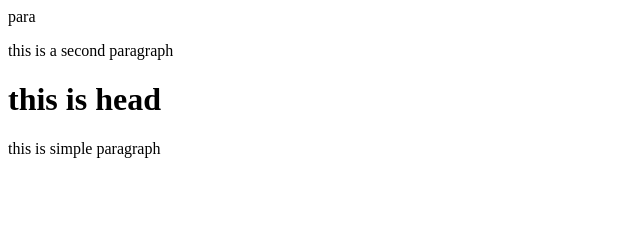
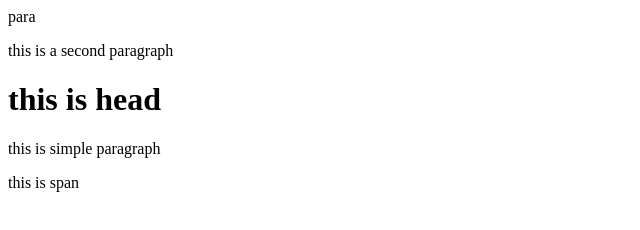
Before and after one commit to upendra93gupta/localrepo, a plain HTML site: page index.html in a window 1280 px wide. Shown: the full height of the page, 0-640 px from the left. Drawn offline with Linux system fonts and the light colour scheme.

Commit message:
Update index.html

```diff
--- a/index.html
+++ b/index.html
@@ -2,3 +2,4 @@
 <p>this is a second paragraph</p>
 <h1>this is head</h1>
 <p>this is simple paragraph</p>
+<span> this is span </span>
```
